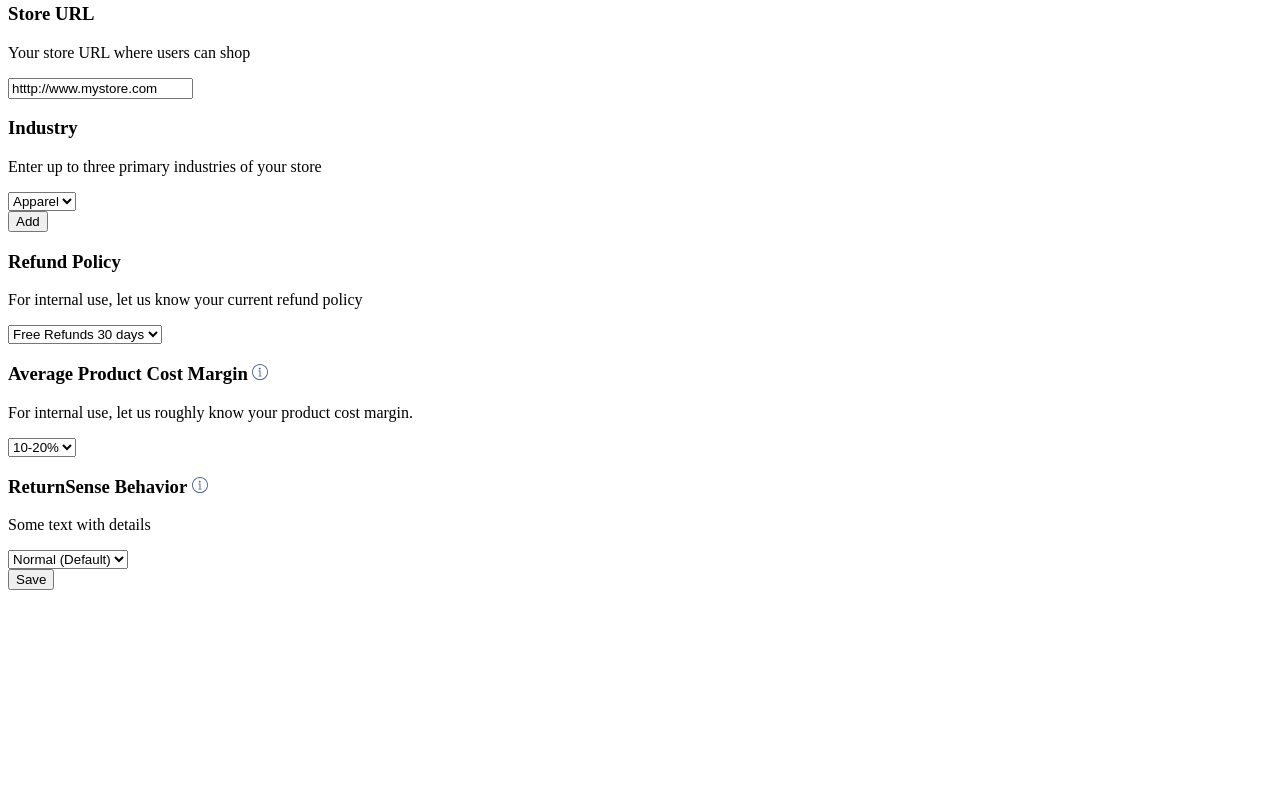
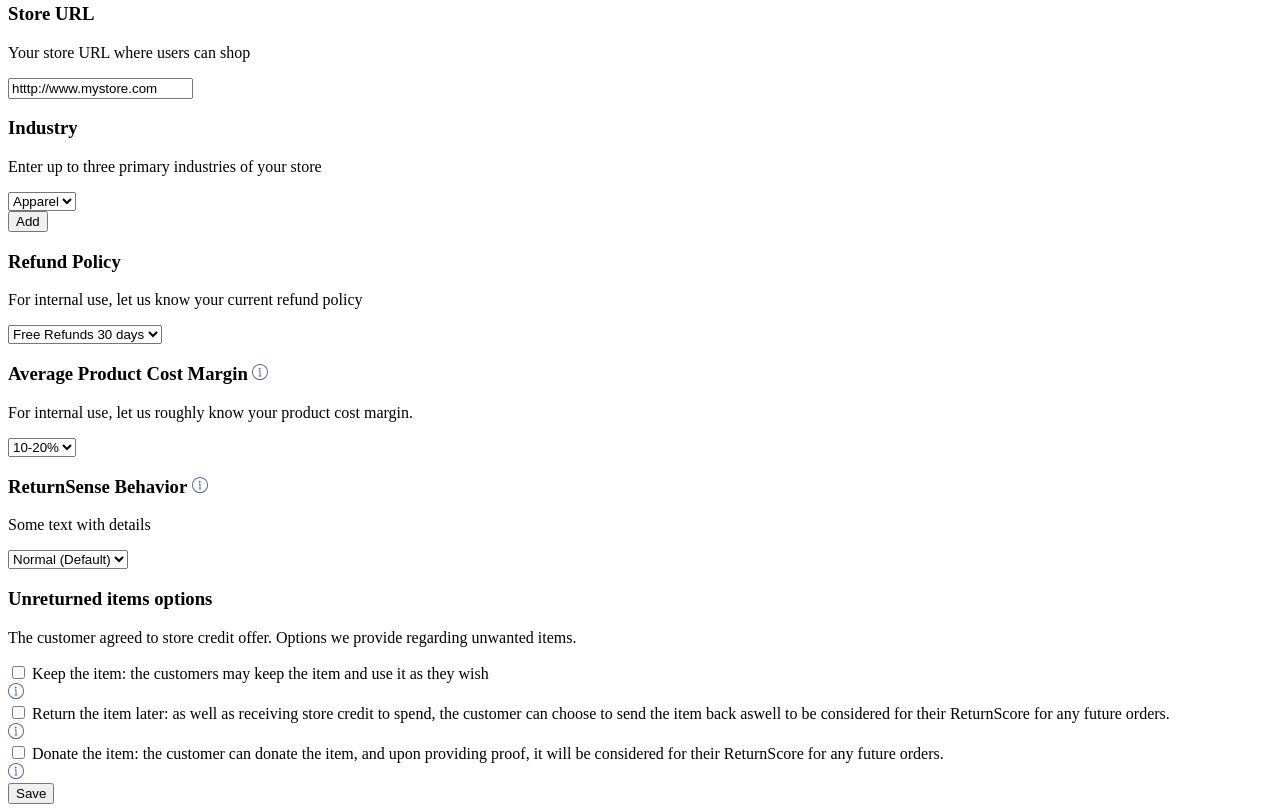
Before and after one commit to OlehPshyk/returngo, a website: page src/store_settings.html in a window 1280 px wide. Shown: the part 926-1738 px from the top of the page. Before the commit the page ends 1524 px from the top, so only its background shows below. Drawn offline with nearby package versions, Linux system fonts and the light colour scheme.

Commit message:
unreturned items checkboxes

```diff
--- a/src/store_settings.html
+++ b/src/store_settings.html
@@ -4,7 +4,7 @@
   <meta http-equiv="Content-Type" content="text/html; charset=utf-8" />
   <meta http-equiv="X-UA-Compatible" content="IE=edge">
   <meta name="viewport" content="width=device-width, initial-scale=1">
-  <link href="https://fonts.googleapis.com/css?family=Poppins:400,500,700|Roboto&display=swap&subset=latin-ext" rel="stylesheet">
+  <link href="https://fonts.googleapis.com/css?family=Poppins:400,500,600,700|Roboto&display=swap&subset=latin-ext" rel="stylesheet">
   <title>Returngo</title>
 </head>
 
@@ -374,6 +374,57 @@
                   </div>
                 </div>
               </div>
+              <div class="set-item">
+                <div class="set-item-t-part">
+                  <h3 class="set-item-title">
+                    Unreturned items options
+                  </h3>
+                  <div class="set-item-text">
+                    <p>The customer agreed to store credit offer. Options we provide regarding unwanted items.</p>
+                  </div>
+                </div>
+                <div class="set-item-i-part">
+                  <div class="unreturned-items-container">
+                    <div class="custom-control custom-checkbox">
+                      <input type="checkbox" class="custom-control-input" id="keepItem" name="keepItem">
+                      <label class="custom-control-label" for="keepItem"><span class="accent">Keep the item:</span> the customers may keep the item and use it as they wish</label>
+                    </div>
+                    <div class="add-info-box">
+                      <img
+                      class="info-icon"
+                      data-toggle="tooltip"
+                      title="Keep the item: the customers may keep the item and use it as they wish. Lorem ipsum dolor sit amet, consectetur adipisicing elit. Corporis quibusdam ipsam facilis? Deserunt maxime eius corporis, temporibus sint illo sequi."
+                      src="./static/img/info-icon.svg" alt="info">
+                    </div>
+                  </div>
+                  <div class="unreturned-items-container">
+                    <div class="custom-control custom-checkbox">
+                      <input type="checkbox" class="custom-control-input" id="returnItem" name="returnItem">
+                      <label class="custom-control-label" for="returnItem"><span class="accent">Return the item later:</span> as well as receiving store credit to spend, the customer can choose to send the item back aswell to be considered for their ReturnScore for any future orders.</label>
+                    </div>
+                    <div class="add-info-box">
+                      <img
+                      class="info-icon"
+                      data-toggle="tooltip"
+                      title="Return the item later: as well as receiving store credit to spend, the customer can choose to send the item back aswell to be considered for their ReturnScore for any future orders. Lorem ipsum dolor sit amet consectetur adipisicing elit. Dolor, dolore sequi accusantium et asperiores mollitia facilis reprehenderit iure sapiente, laborum ex dicta esse possimus. Eum quis quos sapiente iusto cupiditate?"
+                      src="./static/img/info-icon.svg" alt="info">
+                    </div>
+                  </div>
+                  <div class="unreturned-items-container">
+                    <div class="custom-control custom-checkbox">
+                      <input type="checkbox" class="custom-control-input" id="donateItem" name="donateItem">
+                      <label class="custom-control-label" for="donateItem"><span class="accent">Donate the item:</span> the customer can donate the item, and upon providing proof, it will be considered for their ReturnScore for any future orders.</label>
+                    </div>
+                    <div class="add-info-box">
+                      <img
+                      class="info-icon"
+                      data-toggle="tooltip"
+                      title="Donate the item: the customer can donate the item, and upon providing proof, it will be considered for their ReturnScore for any future orders. Lorem ipsum dolor sit, amet consectetur adipisicing elit. Accusantium ea iusto tenetur velit blanditiis ratione sequi."
+                      src="./static/img/info-icon.svg" alt="info">
+                    </div>
+                  </div>
+                </div>
+              </div>
               <div class="v-card-btn-container">
                 <button class="btn-v1" type="submit">Save</button>
               </div>
--- a/src/style/components/_cards.scss
+++ b/src/style/components/_cards.scss
@@ -254,6 +254,37 @@
       color: #656D9A;
     }
   }
+  .custom-control-label{
+    font-family: "Poppins";
+    font-weight: 400;
+    font-size: 13px;
+    line-height: 1.46;
+    color: #2F5275;
+    user-select: none;
+    text-align: justify;
+    .accent{
+      font-weight: 600;
+    }
+    &:before{
+      border: #EBF0F7 solid 1px;
+    }
+  }
+  .unreturned-items-container{
+    display: flex;
+    align-items: flex-start;
+    &:not(:last-child){
+      margin-bottom: 8px;
+    }
+  }
+  .add-info-box{
+    flex: 0 0 auto;
+    width: 20px;
+    height: 20px;
+    display: flex;
+    justify-content: center;
+    align-items: center;
+    margin-left: 4px;
+  }
 }
 .two-card-grid{
   display: grid;
```
